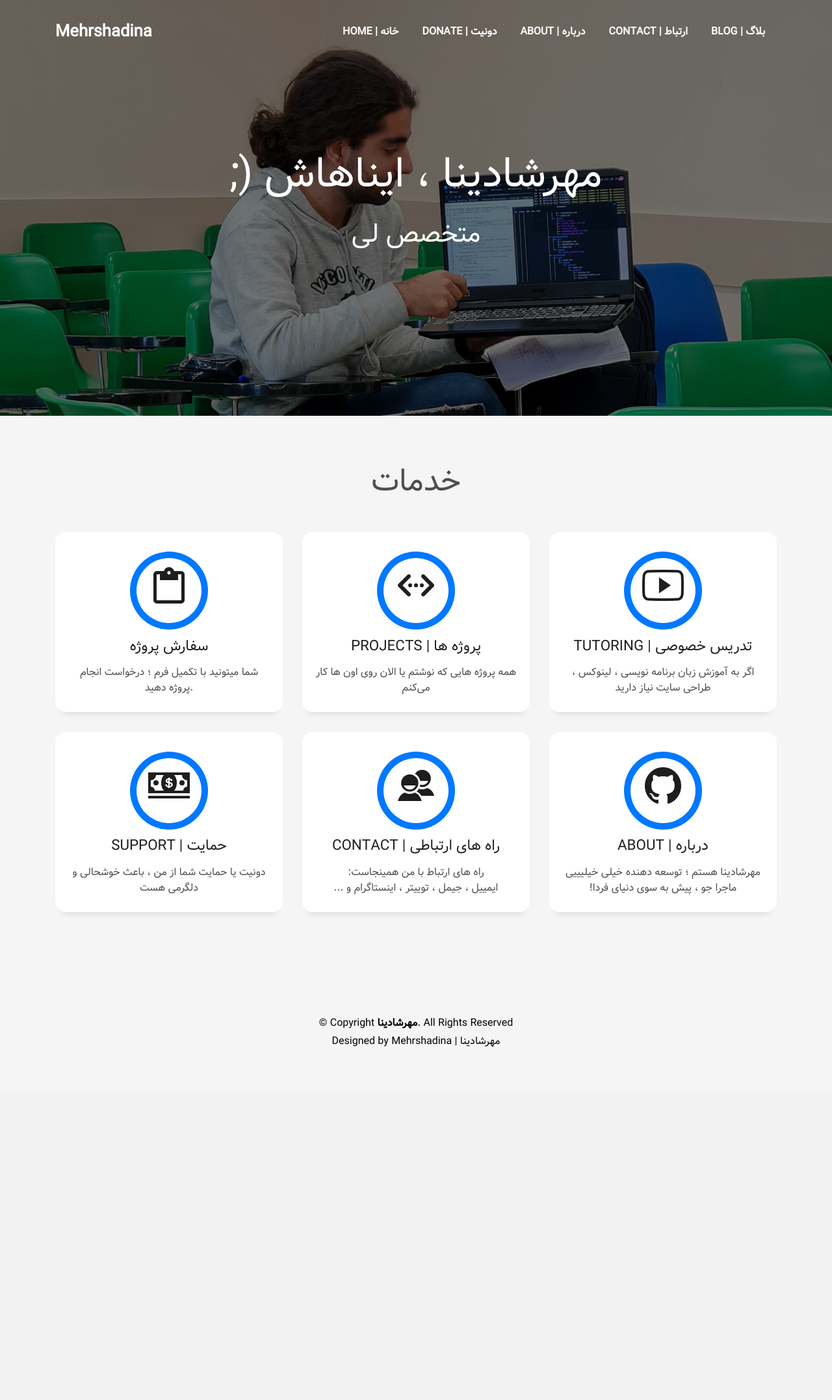
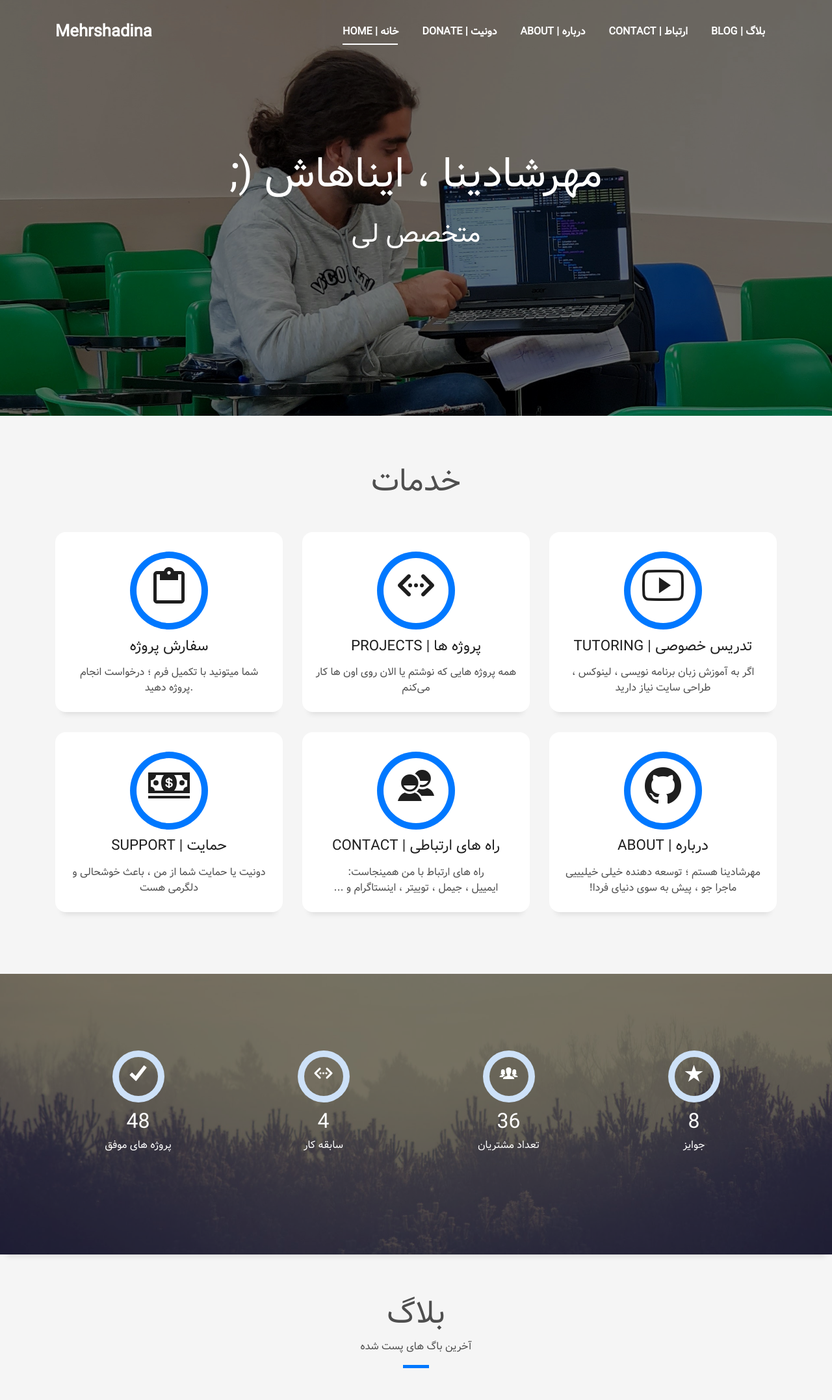
Before and after one commit to mehrshadina/mehrshadina-website, a Django app: page / in a window 1280 px wide. Shown: the top 2155 px of the page at 65% size. Before the commit the page ends 1612 px from the top, so only its background shows below. Run offline with Django 4.2, Linux system fonts and the light colour scheme; some libraries are stand-ins or nearby versions; some web fonts are replaced.

Commit message:
bug fixed

```diff
--- a/web/templates/index.html
+++ b/web/templates/index.html
@@ -173,7 +173,7 @@
     </div>
   </section>
 
-  <!--div class="section-counter paralax-mf bg-image" style="background-image: url(/static/img/overlay-bg.jpg)">
+  <div class="section-counter paralax-mf bg-image" style="background-image: url(/static/img/overlay-bg.jpg)">
     <div class="overlay-mf"></div>
     <div class="container position-relative">
       <div class="row">
@@ -281,7 +281,7 @@
         {% endfor %}
       </div>
     </div>
-  </section-->
+  </section>
 
   <section class="paralax-mf footer-paralax">
     <footer>
```
